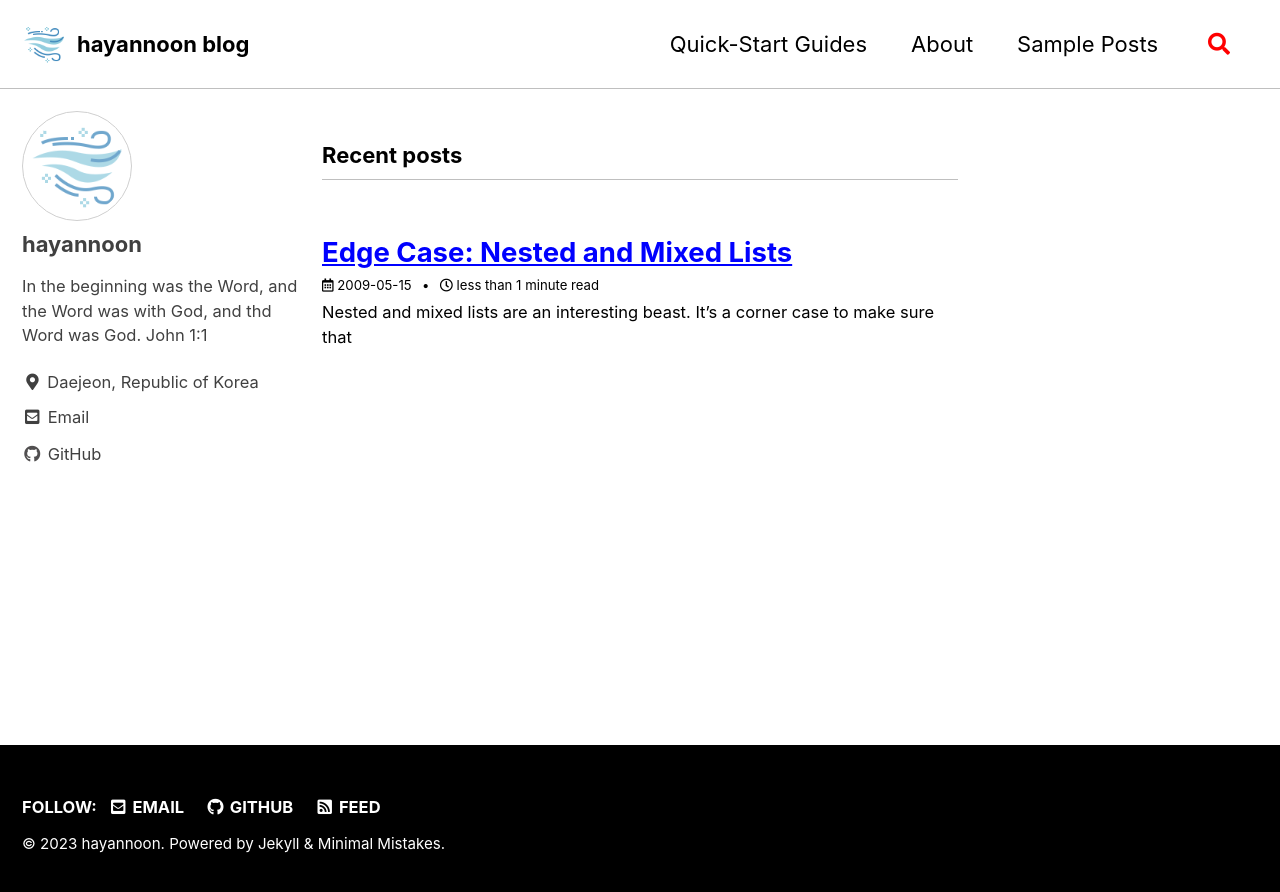
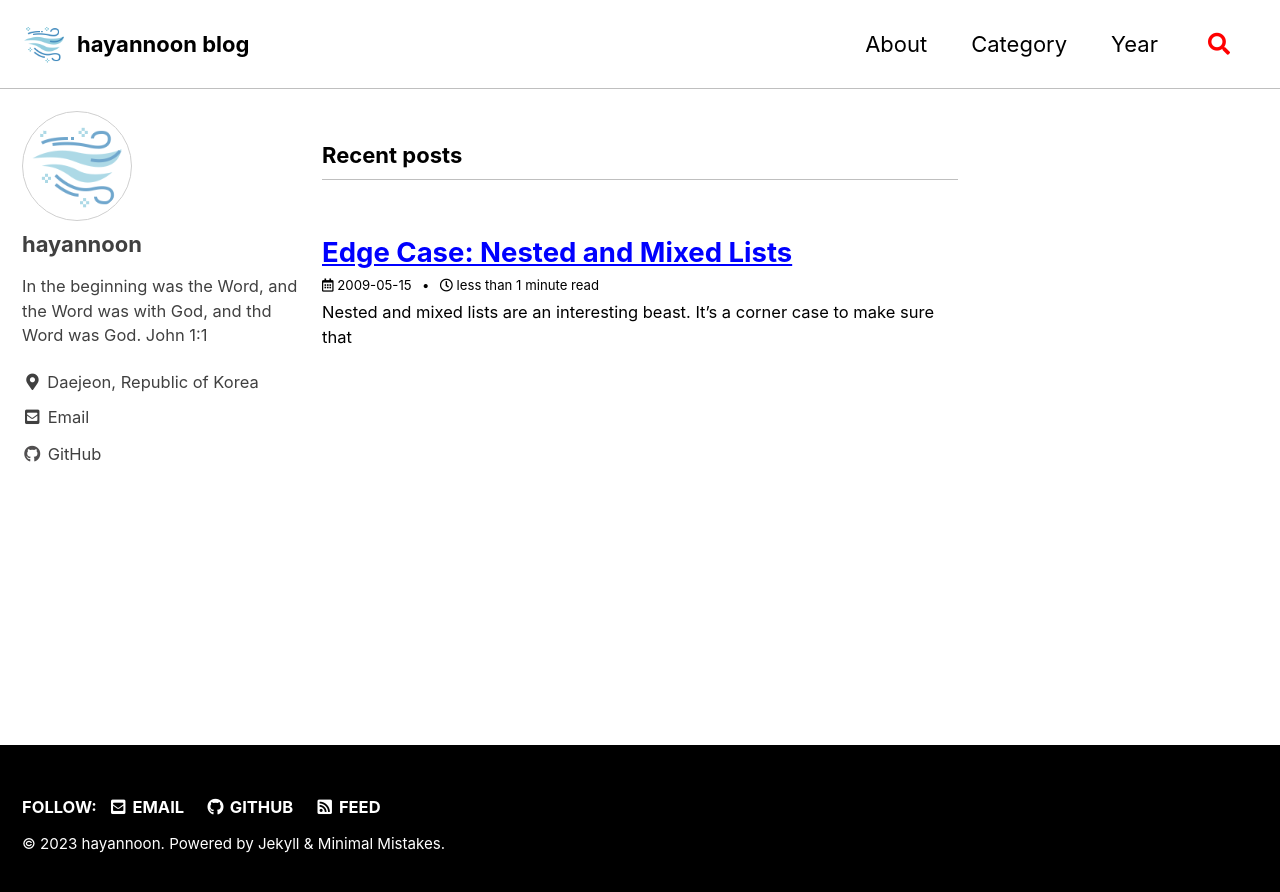
Before and after one commit to hayannoon/hayannoon.github.io, a Jekyll site: the page built from index.html, in a window 1280 px wide. Shown: the top 892 px of the page. Built offline with Jekyll 4.4.1, drawn with Linux system fonts in a browser that asks for light colours; cached includes are drawn as plain includes; the list of posts is cut into pages by our own code.

Commit message:
reorganize

```diff
--- a/_data/navigation.yml
+++ b/_data/navigation.yml
@@ -1,10 +1,10 @@
 # main links
 main:
-  - title: "Quick-Start Guides"
-    url: https://mmistakes.github.io/minimal-mistakes/docs/quick-start-guide/
   - title: "About"
+    url: /about/
+  - title: "Category"
     url: https://mmistakes.github.io/minimal-mistakes/about/
-  - title: "Sample Posts"
+  - title: "Year"
     url: /a.html
   # - title: "Sample Collections"
   #   url: /collection-archive/
```
Also changed, not shown: 4 other files.
